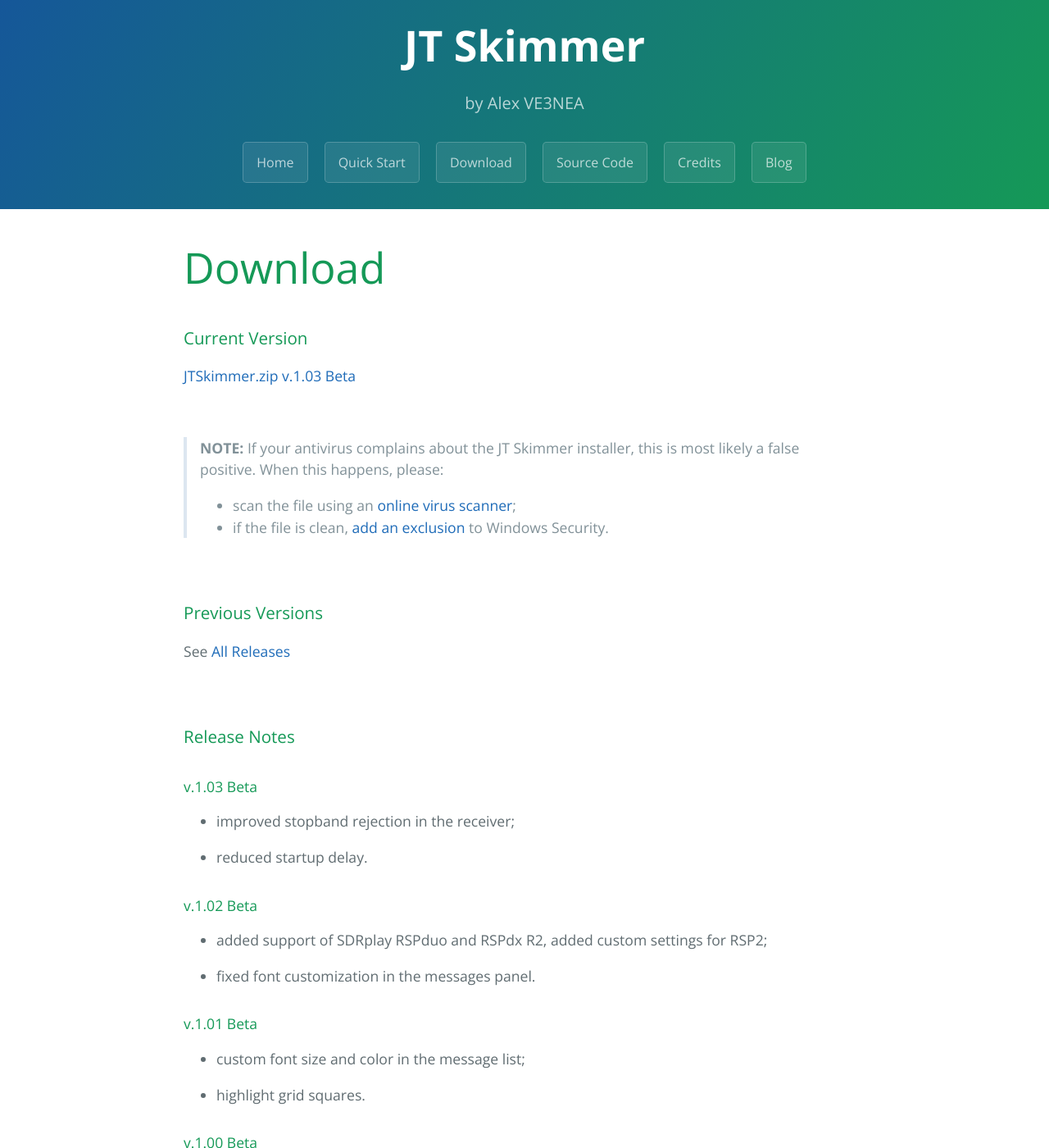
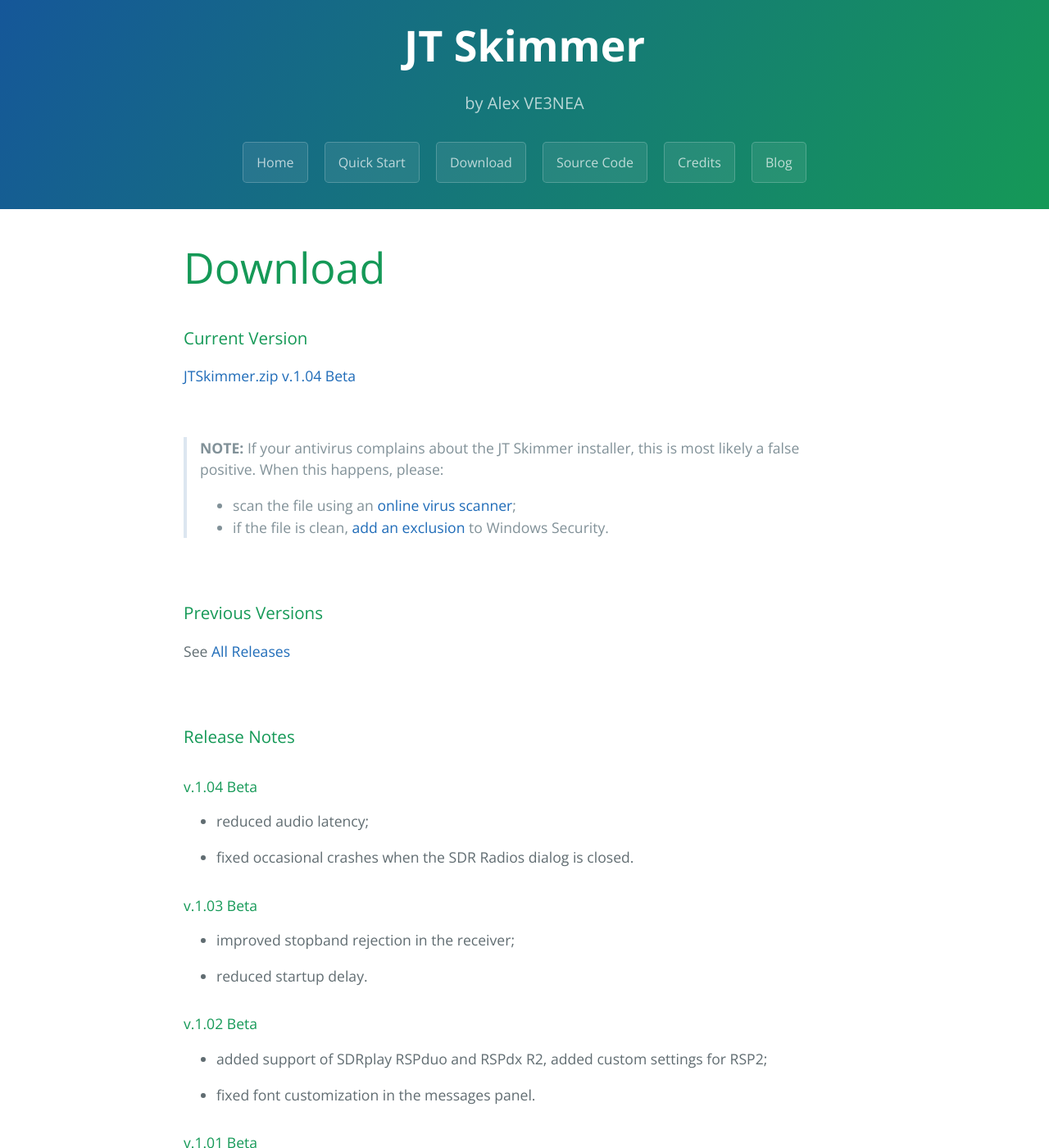
Before and after one commit to VE3NEA/JTSkimmer, a Jekyll site: the page built from docs/download.md, in a window 1280 px wide and 1400 px high. Shown: the whole window at 82% size. Built offline with Jekyll 4.4.1, drawn with Linux system fonts in a browser that asks for light colours.

Commit message:
release v.1.04

```diff
--- a/docs/download.md
+++ b/docs/download.md
@@ -5,7 +5,7 @@
 
 ### Current Version
 
-[JTSkimmer.zip v.1.03 Beta](https://github.com/VE3NEA/JTSkimmer/releases/download/v.1.03-beta/JTSkimmer.zip)
+[JTSkimmer.zip v.1.04 Beta](https://github.com/VE3NEA/JTSkimmer/releases/download/v.1.04-beta/JTSkimmer.zip)
 
 <br>
 
@@ -24,6 +24,12 @@
 
 <br>
 ### Release Notes
+
+#### v.1.04 Beta
+
+- reduced audio latency;
+
+- fixed occasional crashes when the SDR Radios dialog is closed.
 
 #### v.1.03 Beta
 
```
Also changed, not shown: 2 other files.
